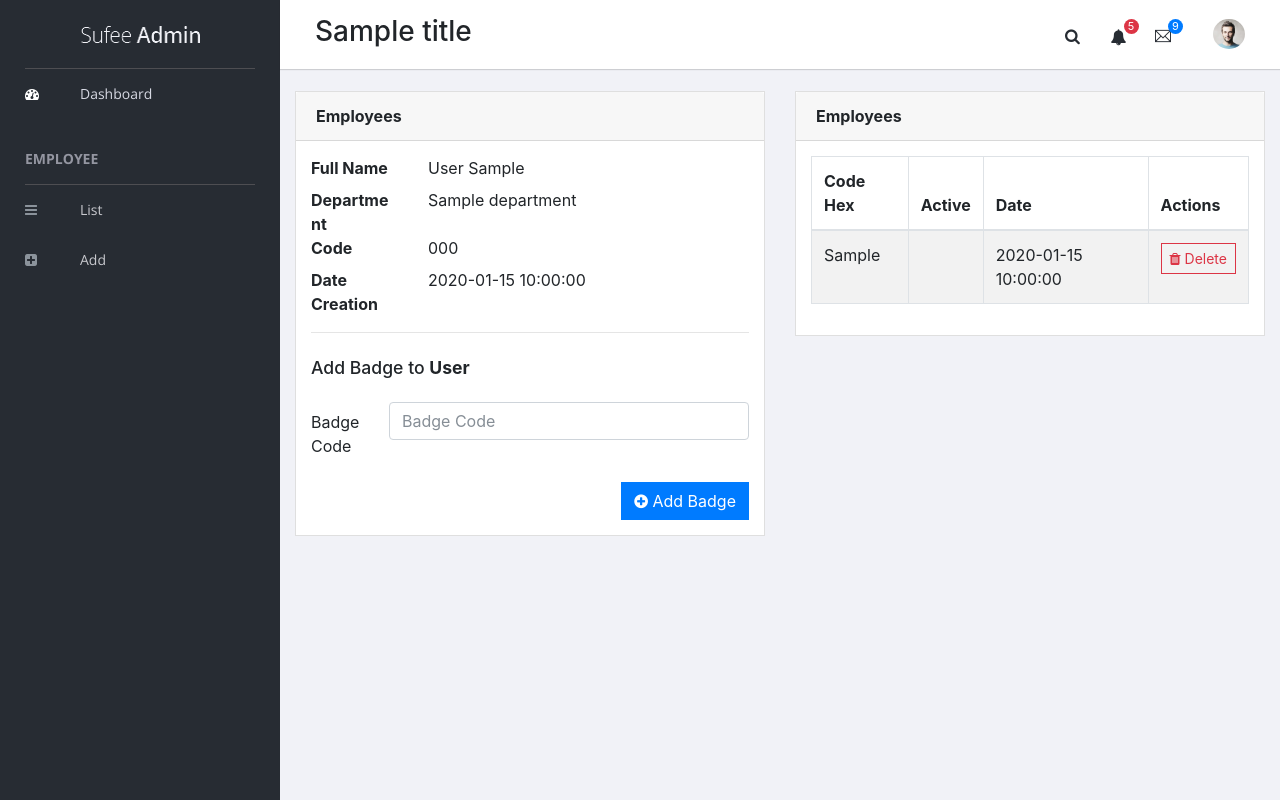
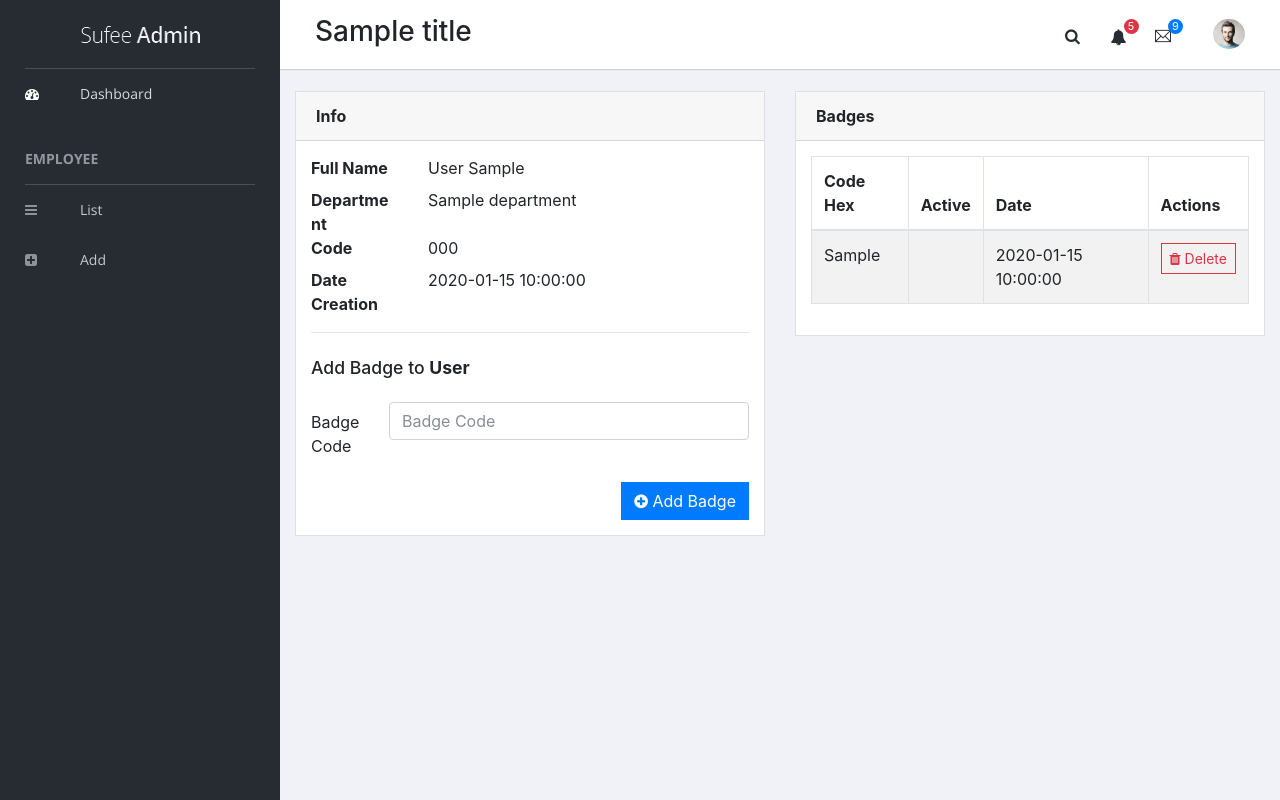
Before and after one commit to leMedi/accessControl, a Flask app: template server/templates/employees/show.html in a window 1280 px wide. Run offline with Flask 2, Linux system fonts and the light colour scheme; the template is opened without the code that fills it: values that come from a table or form of the project are taken from there, most other values are stand-ins (such as "Sample title", 1, 10 or a date in 2020); parts of the project's set-up code (start-up, migrations or seed data) failed here and were passed over; some libraries are stand-ins or nearby versions.

Commit message:
Employee view card s title

```diff
--- a/server/templates/employees/show.html
+++ b/server/templates/employees/show.html
@@ -6,7 +6,7 @@
         <div class="col-lg-6">
             <div class="card">
                 <div class="card-header">
-                    <strong>Employees</strong>
+                    <strong>Info</strong>
                 </div> <!-- .card-header -->
                 <div class="card-body">
                     <dl class="row">
@@ -34,7 +34,7 @@
         <div class="col-lg-6">
             <div class="card">
                 <div class="card-header">
-                    <strong>Employees</strong>
+                    <strong>Badges</strong>
                 </div> <!-- .card-header -->
                 <div class="card-body">
                     <table id="bootstrap-data-table" class="table table-striped table-bordered">
```
